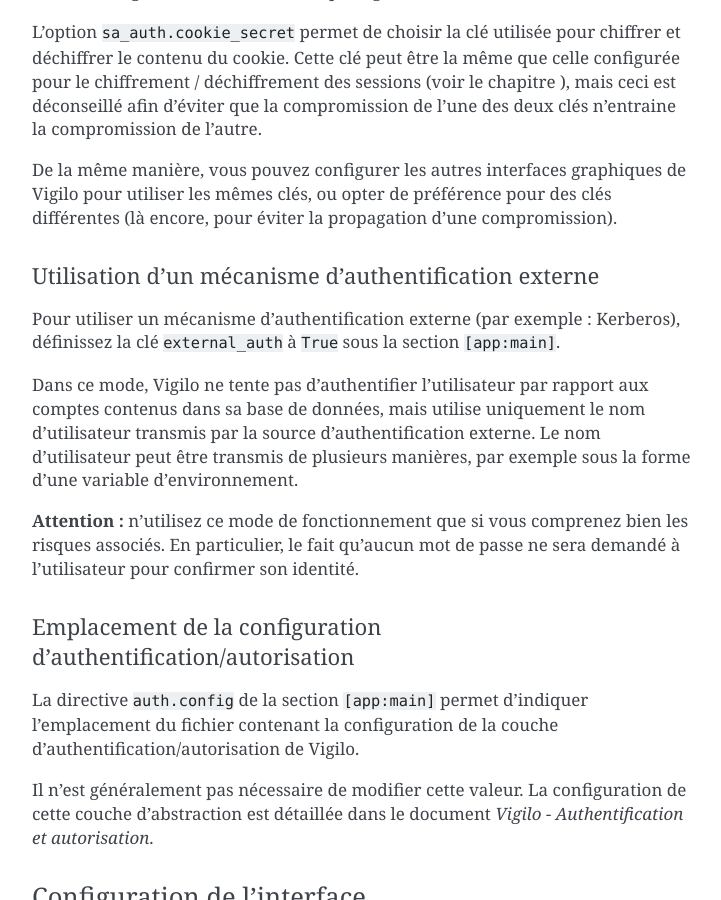
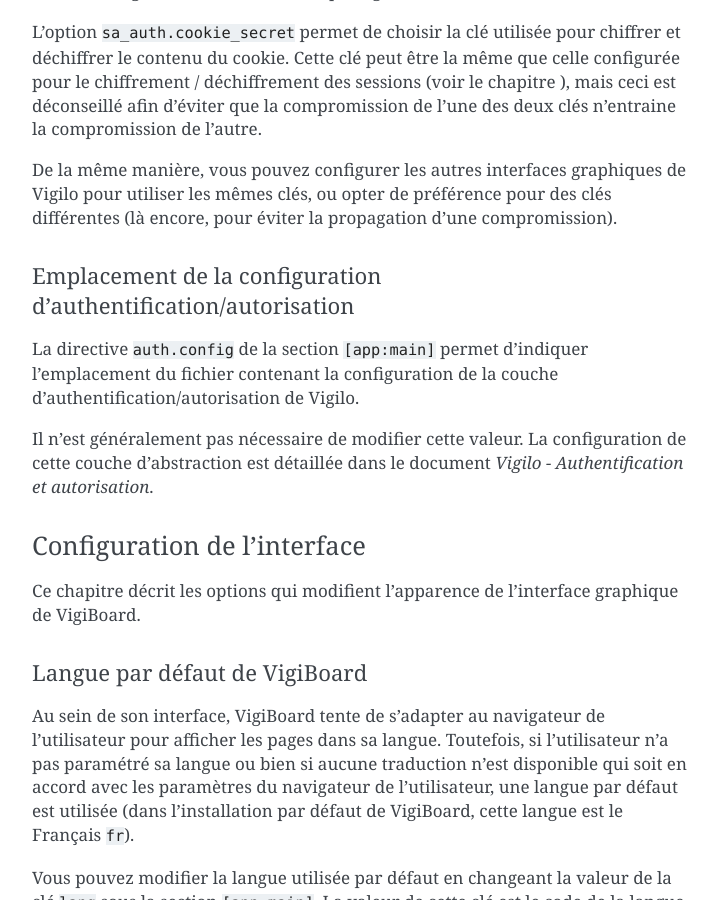
Before and after one commit to vigilo/vigiboard, a Sphinx documentation site: the page built from doc/admin.rst, in a window 1280 px wide and 900 px high, scrolled down 4761 px. Shown: the whole window, without its empty margins (388-1109 px from the left). Built offline with Sphinx 7.4.7, drawn with Linux system fonts in a browser that asks for light colours; the version number is read from the project's files by our own code; some of the changed text lies outside the part shown.

Commit message:
Améliorations autour de l'authentification.
Remplace le middleware d'authentification de repoze.who par notre propre
version.
Différences :
- Si une authentification externe a déjà eu lieu, elle ne court-circuite
  pas entièrement le middleware. Les plugins challengers & mdproviders
  sont tout de même exécutés.
- Il positionne la variable "vigilo.external_auth" dans l'environnement
  de la requête à True si une authentification externe a eu lieu (ou à
  False respectivement, si aucune authentification externe n'a eu lieu).

Les différents fichiers de configuration ont été mis à jour, ainsi que
les templates HTML et les contrôleurs/bibliothèques qui en dépendait.
Ils utilisent désormais le contenu de la variable d'environnement de
requête "vigilo.external_auth" pour adapter leur comportement.

L'option de configuration "external_auth" n'est plus utilisée (des
utilisateurs en authentification externe et en authentification interne
pourraient cohabiter simultanément dans le système).

La page de gestion du profil de l'utilisateur (dans VigiAdmin) est
toujours accessible, même lorsque l'utilisateur est connecté via un
mécanisme d'authentification externe.
L'idée est de permettre aux utilisateurs de définir un mot de passe de
secours qui leur permettra de se connecter même lorsque le mécanisme
d'authentification externe n'est pas disponible (ex: serveur Kerberos
injoignable).

Le script "vigilo-passwd" autorise la modification d'un compte dont le
mot de passe n'a pas encore été défini par son propriétaire (pour le
moment, un mot de passe est demandé à l'utilisateur, bien que celui-ci
ne soit pas réellement utilisé/vérifié).

Tout ce travail vise à préparer le terrain pour le ticket #883
concernant la gestion d'un mécanisme d'authentificaton de repli.

Change-Id: If7bc18eb00f107f143ec9586719f163dddfd48d1
Refs: #883.
Reviewed-on: https://vigilo-dev.si.c-s.fr/review/376
Tested-by: Build system <qa@vigilo-dev.si.c-s.fr>
Reviewed-by: Aurelien BOMPARD <aurelien.bompard@c-s.fr>

```diff
--- a/doc/admin.rst
+++ b/doc/admin.rst
@@ -229,21 +229,6 @@ De la même manière, vous pouvez configurer les autres interfaces graphiques de
 Vigilo pour utiliser les mêmes clés, ou opter de préférence pour des clés
 différentes (là encore, pour éviter la propagation d'une compromission).
 
-
-Utilisation d'un mécanisme d'authentification externe
-^^^^^^^^^^^^^^^^^^^^^^^^^^^^^^^^^^^^^^^^^^^^^^^^^^^^^
-Pour utiliser un mécanisme d'authentification externe (par exemple : Kerberos),
-définissez la clé ``external_auth`` à ``True`` sous la section ``[app:main]``.
-
-Dans ce mode, Vigilo ne tente pas d'authentifier l'utilisateur par rapport aux
-comptes contenus dans sa base de données, mais utilise uniquement le nom
-d'utilisateur transmis par la source d'authentification externe. Le nom
-d'utilisateur peut être transmis de plusieurs manières, par exemple sous la
-forme d'une variable d'environnement.
-
-**Attention :** n'utilisez ce mode de fonctionnement que si vous comprenez bien
-les risques associés. En particulier, le fait qu'aucun mot de passe ne sera
-demandé à l'utilisateur pour confirmer son identité.
 
 Emplacement de la configuration d'authentification/autorisation
 ^^^^^^^^^^^^^^^^^^^^^^^^^^^^^^^^^^^^^^^^^^^^^^^^^^^^^^^^^^^^^^^
```
Also changed, not shown: 4 other files.
